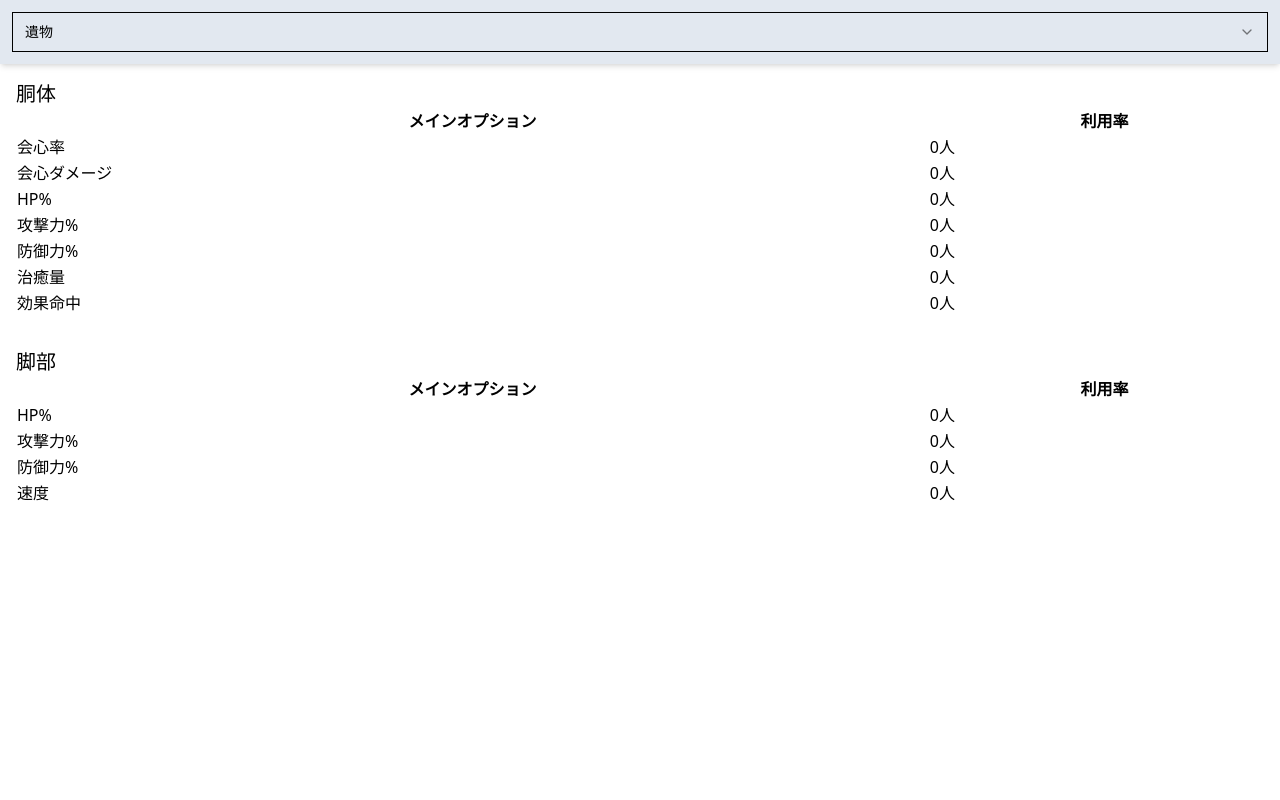
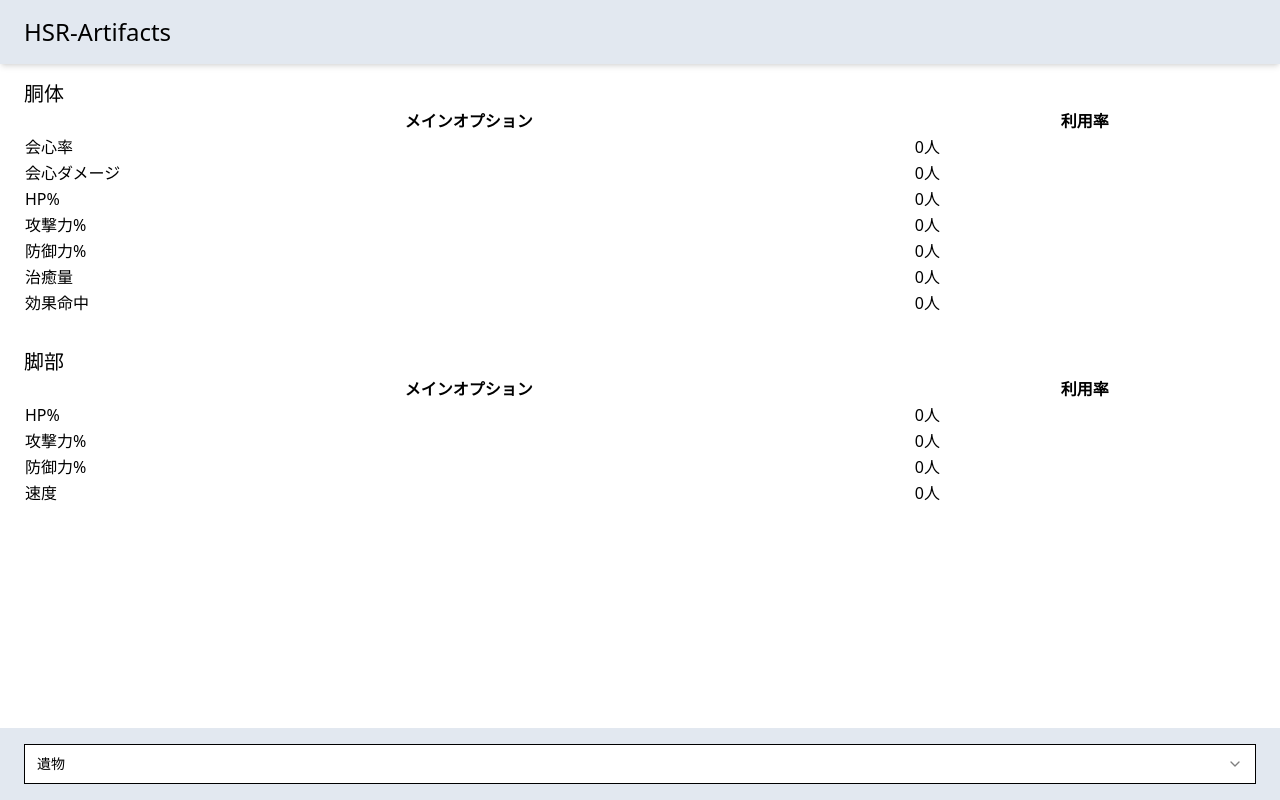
Before and after one commit to spinrock/HSR-Artifact, a React (Vite) app: page / in a window 1280 px wide. Built offline with nearby package versions, Linux system fonts and the light colour scheme.

Commit message:
スクロール位置の変更

```diff
--- a/src/App.tsx
+++ b/src/App.tsx
@@ -24,23 +24,14 @@ const App: FC = () => {
 
   return (
     <Fragment>
-      <div className='bg-slate-200 h-16 w-full shadow-md'>
-        <div className='p-3'>
-          <Select
-            onValueChange={setFilterArtifactId}
-            >
-            <SelectTrigger >
-              <SelectValue placeholder="遺物" className='text-2xl'/>
-            </SelectTrigger>
-            <SelectContent>
-              {artifactTypeList.map(artifactType => (
-                <SelectItem value={artifactType.id}>{artifactType.name}</SelectItem>
-              ))}
-            </SelectContent>
-          </Select>
-        </div>
+      <div className='bg-slate-200 h-16 w-full shadow-md px-6 py-4'>
+        <p
+          className='text-2xl'
+        >
+          HSR-Artifacts
+        </p>
       </div>
-      <div className='pl-4 w-full pt-4'>
+      <div className='px-6 py-4 w-full'>
         <div className='mb-8'>
           <p className='text-xl'>胴体</p>
           <Table
@@ -54,6 +45,34 @@ const App: FC = () => {
           />
         </div>
       </div>
+      <div className='
+        fixed
+        bottom-0
+        bg-slate-200
+        h-18
+        w-full
+        px-6 py-4
+        '
+      >
+        <div className=''>
+          <Select
+            onValueChange={setFilterArtifactId}
+            >
+            <SelectTrigger
+              className='bg-white'
+            >
+              <SelectValue placeholder="遺物" className='text-2xl'/>
+            </SelectTrigger>
+            <SelectContent
+              className='bg-white'
+            >
+              {artifactTypeList.map(artifactType => (
+                <SelectItem value={artifactType.id}>{artifactType.name}</SelectItem>
+              ))}
+            </SelectContent>
+          </Select>
+        </div>
+      </div>
     </Fragment>
   )
 }
```
